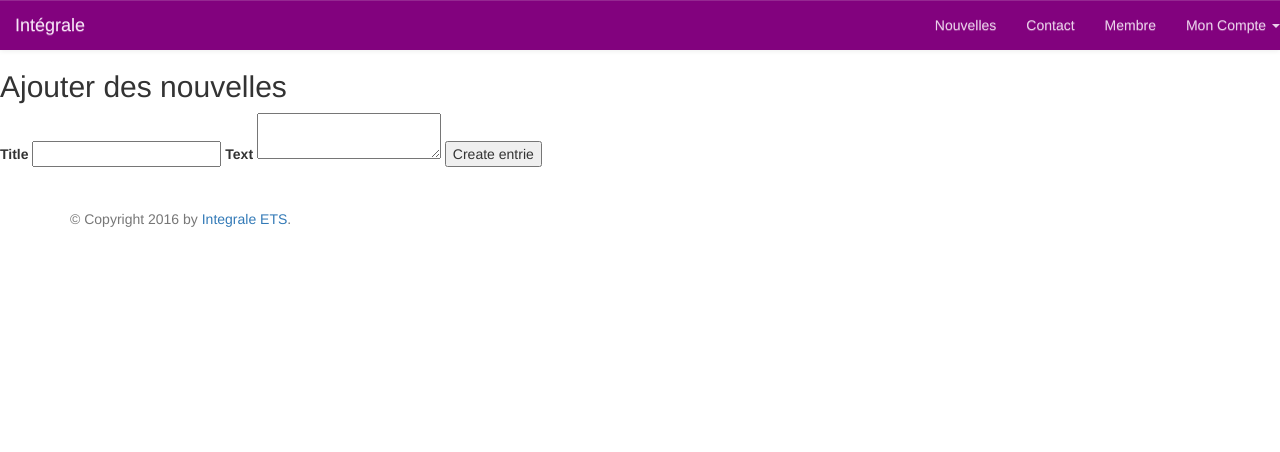
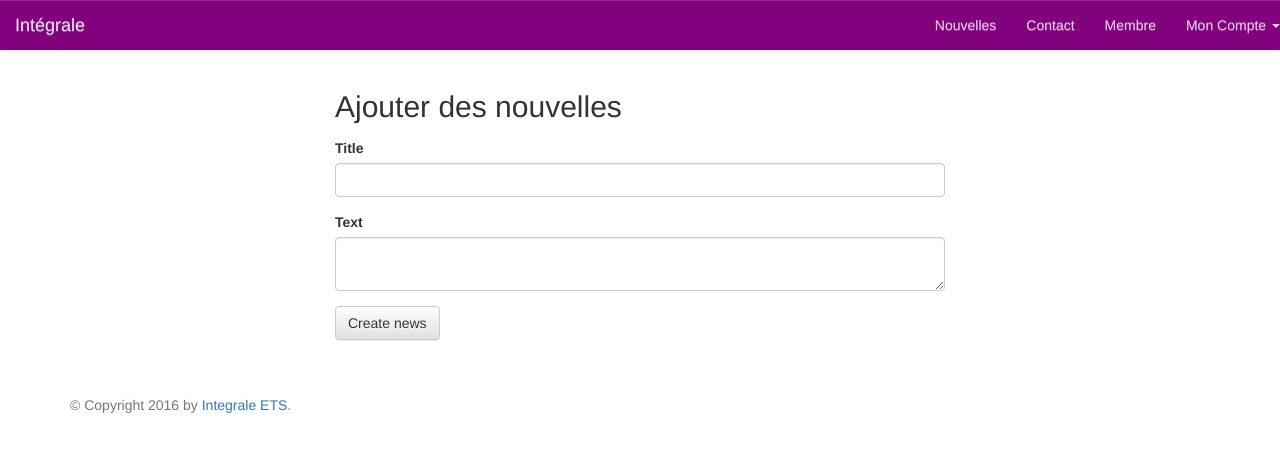
Before and after one commit to integraleets/integrale.etsmtl.ca, a Flask app: page /addentry in a window 1280 px wide. Shown: the top 452 px of the page. Run offline with Flask 2, Linux system fonts and the light colour scheme; the visitor is signed in with stand-in values (Sample User, id 1); some libraries are stand-ins or nearby versions.

Commit message:
add comment and some css

```diff
--- a/app/integrale_flask/forms.py
+++ b/app/integrale_flask/forms.py
@@ -2,6 +2,7 @@ from flask.ext.wtf import Form
 from wtforms import TextField, TextAreaField, SubmitField, validators, ValidationError, PasswordField
 from models import db, User, Entry
 
+# -------------------------------------------------ContactForm-------------------------------------------------------
 class ContactForm(Form):
   name = TextField("Name", [validators.Required("Enter your name.")])
   email = TextField("Email", [validators.Required("Enter your email"), validators.Email("Enter a valide email.")])
@@ -9,10 +10,11 @@ class ContactForm(Form):
   message = TextAreaField("Message", [validators.Required("Enter your message")])
   submit = SubmitField("Send")
 
+# --------------------------------------------------EntrieForm------------------------------------------------------
 class EntrieForm(Form):
   title = TextField("Title", [validators.Required("Please enter the title")])
   text = TextAreaField("Text", [validators.Required("Please enter the text")])
-  submit = SubmitField("Create entrie")
+  submit = SubmitField("Create news")
 
   def __init__(self, *args, **kwargs):
     Form.__init__(self, *args, **kwargs)
@@ -24,6 +26,7 @@ class EntrieForm(Form):
     else:
       return True
 
+# ------------------------------------------------SignupForm--------------------------------------------------------
 class SignupForm(Form):
   firstname = TextField("First name",  [validators.Required("Please enter your first name.")])
   lastname = TextField("Last name",  [validators.Required("Please enter your last name.")])
@@ -45,7 +48,7 @@ class SignupForm(Form):
     else:
       return True
 
-
+# -------------------------------------------------LoginForm-------------------------------------------------------
 class LoginForm(Form):
   email = TextField("Email",  [validators.Required("Please enter your email address."), validators.Email("Please enter your email address.")])
   password = PasswordField('Password', [validators.Required("Please enter a password.")])
--- a/app/integrale_flask/models.py
+++ b/app/integrale_flask/models.py
@@ -3,6 +3,7 @@ from werkzeug import generate_password_hash, check_password_hash
 
 db = SQLAlchemy()
 
+# ---------------------------------------------User class-----------------------------------------------------------
 class User(db.Model):
   __tablename__ = 'users'
   uid = db.Column(db.Integer, primary_key = True)
@@ -48,7 +49,7 @@ class User(db.Model):
   def is_admin(self):
 	return self.admin
 
-
+# ----------------------------------------------Entry class----------------------------------------------------------
 class Entry(db.Model):
   __tablename__ = 'entries'
   uid = db.Column(db.Integer, primary_key = True)
--- a/app/integrale_flask/routes.py
+++ b/app/integrale_flask/routes.py
@@ -8,7 +8,7 @@ from models import db, User, Entry
 
 mail = Mail()
 
-# @app.route() mappings start here
+# ---------------------------------------------INDEX-----------------------------------------------------------
 @app.route("/")
 def index():
   entries = Entry.query.order_by(desc(Entry.uid))
@@ -21,7 +21,7 @@ def login_required(f):
             return redirect(url_for('login', next=request.url))
         return f(*args, **kwargs)
     return decorated_function
-
+# ----------------------------------------------Contact--------------------------------------------------------
 @app.route('/contact', methods=['GET', 'POST'])
 def contact():
   form = ContactForm()
@@ -42,6 +42,7 @@ def contact():
   elif request.method == 'GET':
     return render_template('contact.html', form=form)
 
+# ----------------------------------------------Profile--------------------------------------------------------
 @app.route('/profile')
 def profile():
 
@@ -55,7 +56,7 @@ def profile():
   else:
     return render_template('profile.html')
 
-# --------------------------------------------------------------------------------------------------------
+# -----------------------------------------------Addentry---------------------------------------------------------
 
 @app.route('/addentry', methods=['GET', 'POST'])
 @login_required
@@ -75,7 +76,7 @@ def addentry():
   elif request.method == 'GET':
     return render_template('addentry.html', form=form)
 
-# --------------------------------------------------------------------------------------------------------
+# ---------------------------------------------Signup-----------------------------------------------------------
 @app.route('/signup', methods=['GET', 'POST'])
 def signup():
   form = SignupForm()
@@ -97,7 +98,7 @@ def signup():
   elif request.method == 'GET':
     return render_template('signup.html', form=form)
 
-# --------------------------------------------------------------------------------------------------------
+# ---------------------------------------------Login-----------------------------------------------------------
 
 @app.route('/login', methods=['GET', 'POST'])
 def login():
@@ -116,7 +117,7 @@ def login():
   elif request.method == 'GET':
     return render_template('login.html', form=form)
 
-
+# ---------------------------------------------Logout-----------------------------------------------------------
 @app.route('/logout')
 def logout():
 
@@ -126,15 +127,12 @@ def logout():
   session.pop('email', None)
   return redirect(url_for('index'))
 
-
+# ---------------------------------------------Membre-----------------------------------------------------------
 @app.route("/membre")
 def membre():
     return render_template('membre.html')
 
-
+# ---------------------------------------------Error 404-----------------------------------------------------------
 @app.errorhandler(404)
 def page_not_found(e):
     return render_template('404.html'), 404
-
-if __name__ == "__main__":
-    app.run(debug=True)
--- a/app/integrale_flask/templates/404.html
+++ b/app/integrale_flask/templates/404.html
@@ -1,7 +1,8 @@
 {% extends "layout.html" %}
 {% block title %}Page Not Found{% endblock %}
 {% block content %}
+<div class="col-md-6 col-md-offset-3">
   <h1>Page Not Found</h1>
-  <p>What you were looking for is just not there.
-  <p><a href="{{ url_for('index') }}">go somewhere nice</a>
+  <p>Oups.. What you were looking for is just not there.</p>
+</div>
 {% endblock %}
--- a/app/integrale_flask/templates/addentry.html
+++ b/app/integrale_flask/templates/addentry.html
@@ -1,6 +1,7 @@
 {% extends "layout.html" %}
 {% block title %}Ajouter des nouvelles{% endblock %}
 {% block content %}
+<div class="col-md-6 col-md-offset-3">
   <h2>Ajouter des nouvelles</h2>
 
     {% for message in form.title.errors %}
@@ -13,16 +14,20 @@
 
 
     <form action="{{ url_for('addentry') }}" method=post>
-
+		<div class="form-group">
 	  {{ form.hidden_tag() }}
-
+ </div>
+     <div class="form-group">
       {{ form.title.label }}
-      {{ form.title }}
-
+      {{ form.title(class_="form-control") }}
+ </div>
+     <div class="form-group">
       {{ form.text.label }}
-      {{ form.text }}
-
-      {{ form.submit }}
+      {{ form.text(class_="form-control") }}
+ </div>
+     <div class="form-group">
+      {{ form.submit(class_="btn btn-default") }}
+		</div>
     </form>
-
+</div>
 {% endblock %}
```
